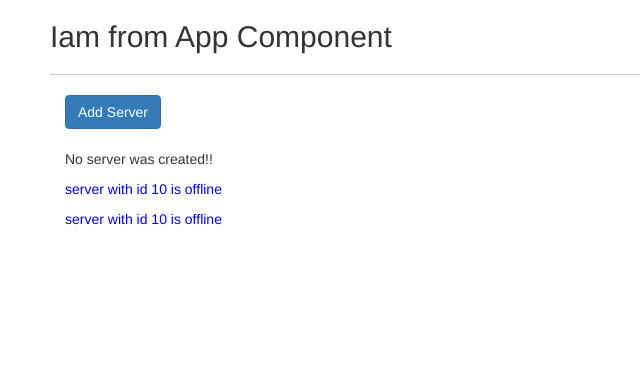
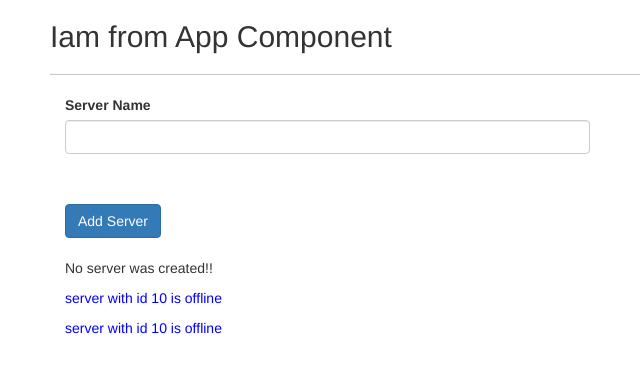
Before and after one commit to VarunPoloju/Angular, an Angular app: page / in a window 1280 px wide. Shown: the top 372 px of the page, without its empty margins (35-675 px from the left). Built offline with nearby package versions, Linux system fonts and the light colour scheme.

Commit message:
Event binding using dollar event

```diff
--- a/src/app/components/servers/servers.component.html
+++ b/src/app/components/servers/servers.component.html
@@ -1,3 +1,9 @@
+<label>Server Name</label>
+<!-- $event ==> emits data along with it -->
+<input type="text" class="form-control" (input)="onUpdateServer($event)">
+<p>{{serverName}}</p>
+
+<br><br>
 <button [disabled]="!allowNewServer" (click)="onCreateServer()" class="btn btn-primary">Add Server</button>
 <br><br>
 
--- a/src/app/components/servers/servers.component.ts
+++ b/src/app/components/servers/servers.component.ts
@@ -7,7 +7,8 @@ import { Component, OnInit } from '@angular/core';
 })
 export class ServersComponent implements OnInit {
   allowNewServer = false;
-  serverCreationStatus = 'No server was created!!'
+  serverCreationStatus = 'No server was created!!';
+  serverName = ' ';
   constructor() {
     setTimeout(() => {
       this.allowNewServer = true
@@ -20,4 +21,8 @@ export class ServersComponent implements OnInit {
   onCreateServer() {
     this.serverCreationStatus = 'server was created!'
   }
+  onUpdateServer(event: any) {
+    // console.log(event);
+this.serverName = event.target.value;
+  }
 }
```
